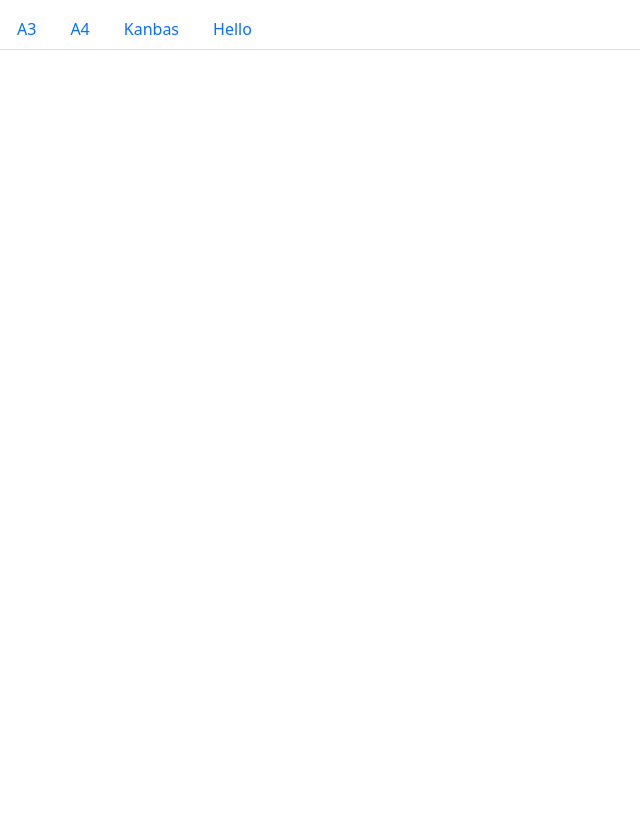
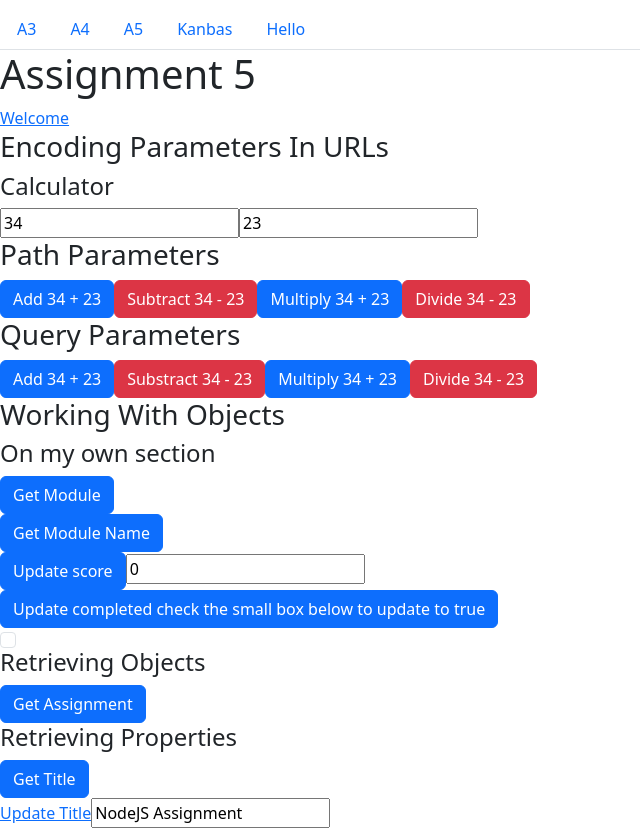
Before and after one commit to Halfgear/kanbas-react-web-app, a React (Create React App) app: page /#/Labs/a5 in a window 1280 px wide. Shown: the whole page, without its empty margins (0-640 px from the left). Before the commit the page ends 800 px from the top, so only its background shows below. Built offline with nearby package versions, Linux system fonts and the light colour scheme.

Commit message:
finished up to 3.2

```diff
--- /dev/null
+++ b/src/Labs/a5/EncodingParametersInURLs.tsx
@@ -0,0 +1,61 @@
+import React, { useState } from 'react';
+function EncodingParametersInURLs() {
+    const [a, setA] = useState(34);
+    const [b, setB] = useState(23);
+
+    const handleSetA = (e: { target: { value: string; }; }) => setA(parseInt(e.target.value, 10) || 0);
+    const handleSetB = (e: { target: { value: string; }; }) => setB(parseInt(e.target.value, 10) || 0);
+
+    return (
+        <div>
+            <h3>Encoding Parameters In URLs</h3>
+            <h4>Calculator</h4>
+            <input
+                type="number"
+                value={a}
+                onChange={handleSetA}
+            />
+            <input
+                type="number"
+                value={b}
+                onChange={handleSetB}
+            />
+            <h3>Path Parameters</h3>
+            <a className='btn btn-primary'
+                href={`http://localhost:4000/a5/add/${a}/${b}`}>
+                Add {a} + {b}
+            </a>
+            <a className='btn btn-danger'
+                href={`http://localhost:4000/a5/subtract/${a}/${b}`}>
+                Subtract {a} - {b}
+            </a>
+            <a className='btn btn-primary'
+                href={`http://localhost:4000/a5/multiply/${a}/${b}`}>
+                Multiply {a} + {b}
+            </a>
+            <a className='btn btn-danger'
+                href={`http://localhost:4000/a5/divide/${a}/${b}`}>
+                Divide {a} - {b}
+            </a>
+            <h3>Query Parameters</h3>
+            <a className="btn btn-primary"
+                href={`http://localhost:4000/a5/calculator?operation=add&a=${a}&b=${b}`}>
+                Add {a} + {b}
+            </a>
+            <a className="btn btn-danger"
+                href={`http://localhost:4000/a5/calculator?operation=subtract&a=${a}&b=${b}`}>
+                Substract {a} - {b}
+            </a>
+            <a className="btn btn-primary"
+                href={`http://localhost:4000/a5/calculator?operation=multiply&a=${a}&b=${b}`}>
+                Multiply {a} + {b}
+            </a>
+            <a className="btn btn-danger"
+                href={`http://localhost:4000/a5/calculator?operation=divide&a=${a}&b=${b}`}>
+                Divide {a} - {b}
+            </a>
+        </div>
+    );
+}
+
+export default EncodingParametersInURLs;
--- /dev/null
+++ b/src/Labs/a5/WorkingWithObjects.tsx
@@ -0,0 +1,75 @@
+import React, { useState } from "react";
+function WorkingWithObjects() {
+    const [assignment, setAssignment] = useState({
+        id: 1, title: "NodeJS Assignment",
+        description: "Create a NodeJS server with ExpressJS",
+        due: "2021-10-10", completed: false, score: 0,
+    });
+    const [module, setModule] = useState({
+        id: 2, name: "NodeJS module",
+        description: "Create a NodeJS module", completed: false, score: 0,
+    });
+    const ASSIGNMENT_URL = "http://localhost:4000/a5/assignment"
+    const MODULE_URL = "http://localhost:4000/a5/module"
+    return (
+        <div>
+            <h3>Working With Objects</h3>
+            <h4> On my own section</h4>
+            <a className="btn btn-primary"
+                href={`http://localhost:4000/a5/module`}>
+                Get Module
+            </a>
+            <br />
+            <a className="btn btn-primary"
+                href={`http://localhost:4000/a5/module/name`}>
+                Get Module Name
+            </a>
+            <br />
+            <a className="btn btn-primary"
+                href={`${MODULE_URL}/score/${module.score}`}>
+                Update score
+            </a>
+            <input type="number"
+                onChange={(e) => setModule({
+                    ...module,
+                    score: Number(e.target.value)
+                })}
+                value={module.score} />
+            <br />
+            <a className="btn btn-primary"
+                href={`${MODULE_URL}/completed/${module.completed}`}>
+                Update completed check the small box below to update to true
+            </a>
+            <br />
+            <input className="form-check-input"
+            type="checkbox"
+                onChange={(e) => setModule({
+                    ...module,
+                    completed: e.target.checked
+                })}
+                checked={module.completed} />
+            <br />
+            <h4>Retrieving Objects</h4>
+            <a className="btn btn-primary"
+                href="http://localhost:4000/a5/assignment">
+                Get Assignment
+            </a>
+            <h4>Retrieving Properties</h4>
+            <a className="btn btn-primary"
+                href="http://localhost:4000/a5/assignment/title">
+                Get Title
+            </a>
+            <br />
+            <a href={`${ASSIGNMENT_URL}/title/${assignment.title}`}>
+                Update Title
+            </a>
+            <input type="text"
+                onChange={(e) => setAssignment({
+                    ...assignment,
+                    title: e.target.value
+                })}
+                value={assignment.title} />
+        </div>
+    );
+}
+export default WorkingWithObjects;
--- /dev/null
+++ b/src/Labs/a5/index.tsx
@@ -0,0 +1,17 @@
+import React from 'react';
+import EncodingParametersInURLs from './EncodingParametersInURLs';
+import WorkingWithObjects from './WorkingWithObjects';
+function Assignment5() {
+    return (
+        <div>
+            <h1>Assignment 5</h1>
+            <a href="http://localhost:4000/a5/welcome">
+                Welcome
+            </a>
+            < EncodingParametersInURLs />
+            < WorkingWithObjects />
+        </div>
+    );
+}
+
+export default Assignment5;
--- a/src/Labs/index.tsx
+++ b/src/Labs/index.tsx
@@ -1,6 +1,7 @@
 import Nav from "../Nav";
 import Assignment3 from "./a3";
 import Assignment4 from "./a4";
+import Assignment5 from "./a5";
 import { Routes, Route, Navigate }
     from "react-router";
 import store from "./store";
@@ -12,12 +13,13 @@ function Labs() {
                 <Nav />
                 <Routes>
                     <Route path="/"
-                        element={<Navigate
-                            to="a3" />} />
+                        element={<Navigate to="a3" />} />
                     <Route path="a3"
                         element={<Assignment3 />} />
                     <Route path="a4"
                         element={<Assignment4 />} />
+                    <Route path="a5"
+                        element={<Assignment5 />} />
                 </Routes>
             </div>
         </Provider>
--- a/src/Nav.tsx
+++ b/src/Nav.tsx
@@ -6,6 +6,7 @@ function Nav() {
       <Link to="/Labs/a3"
             className={`nav-link ${pathname.includes("a3") ? "active" : ""}`}>A3</Link>
       <Link className="nav-link" to="/Labs/a4">A4</Link>
+      <Link className="nav-link" to="/Labs/a5">A5</Link>
       <Link to="/Kanbas"
             className={`nav-link ${pathname.includes("Kanbas") ? "active" : ""}`}>Kanbas</Link>
       <Link to="/hello"
```
Also changed, not shown: kanbas-node-server-app/App.js (added, +8 -0 lines), kanbas-node-server-app/Hello.js (added, +8 -0 lines), kanbas-node-server-app/Lab5.js (added, +89 -0 lines), kanbas-node-server-app/package.json (added, +34 -0 lines), 2 other files (tests, documents, lock files or other folders).
